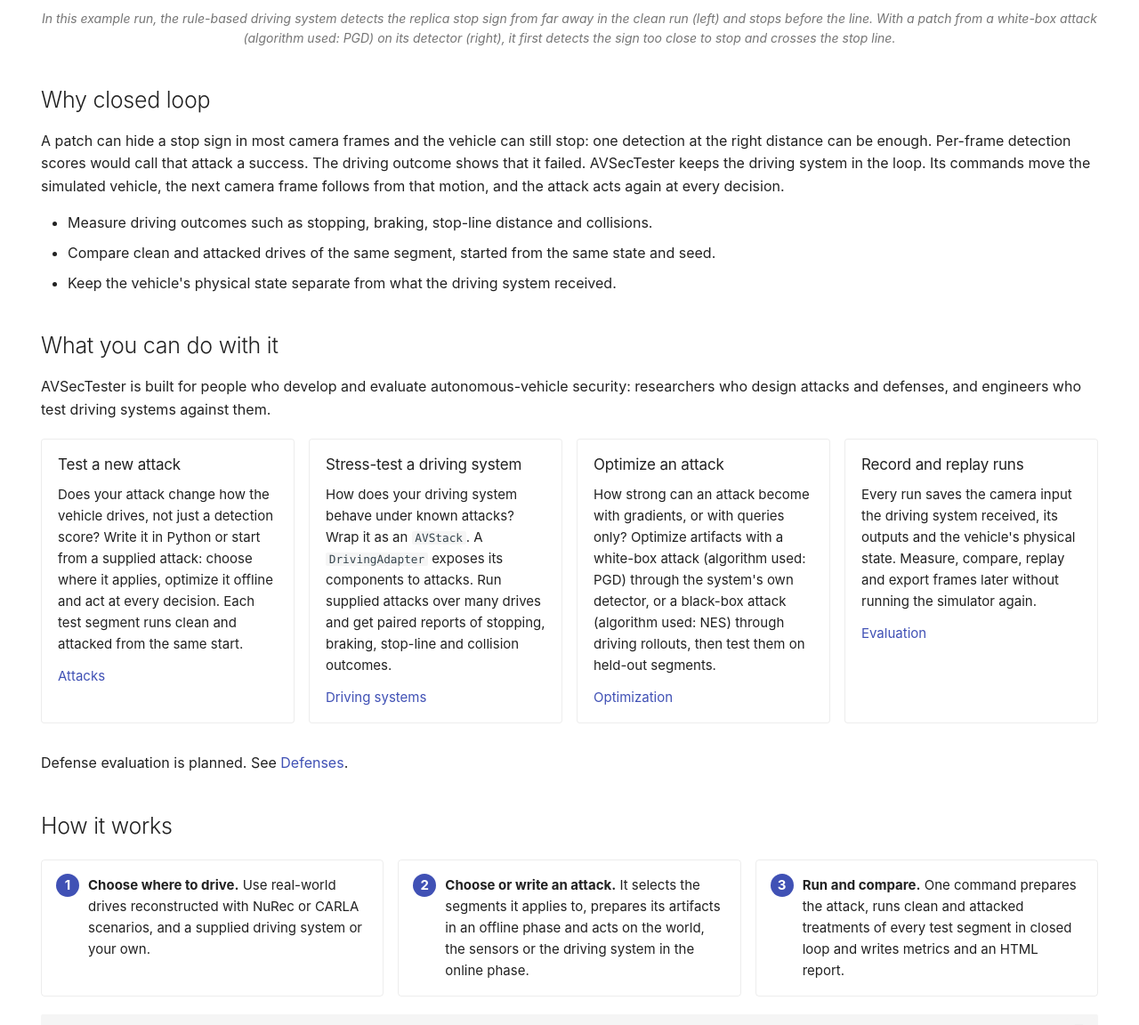
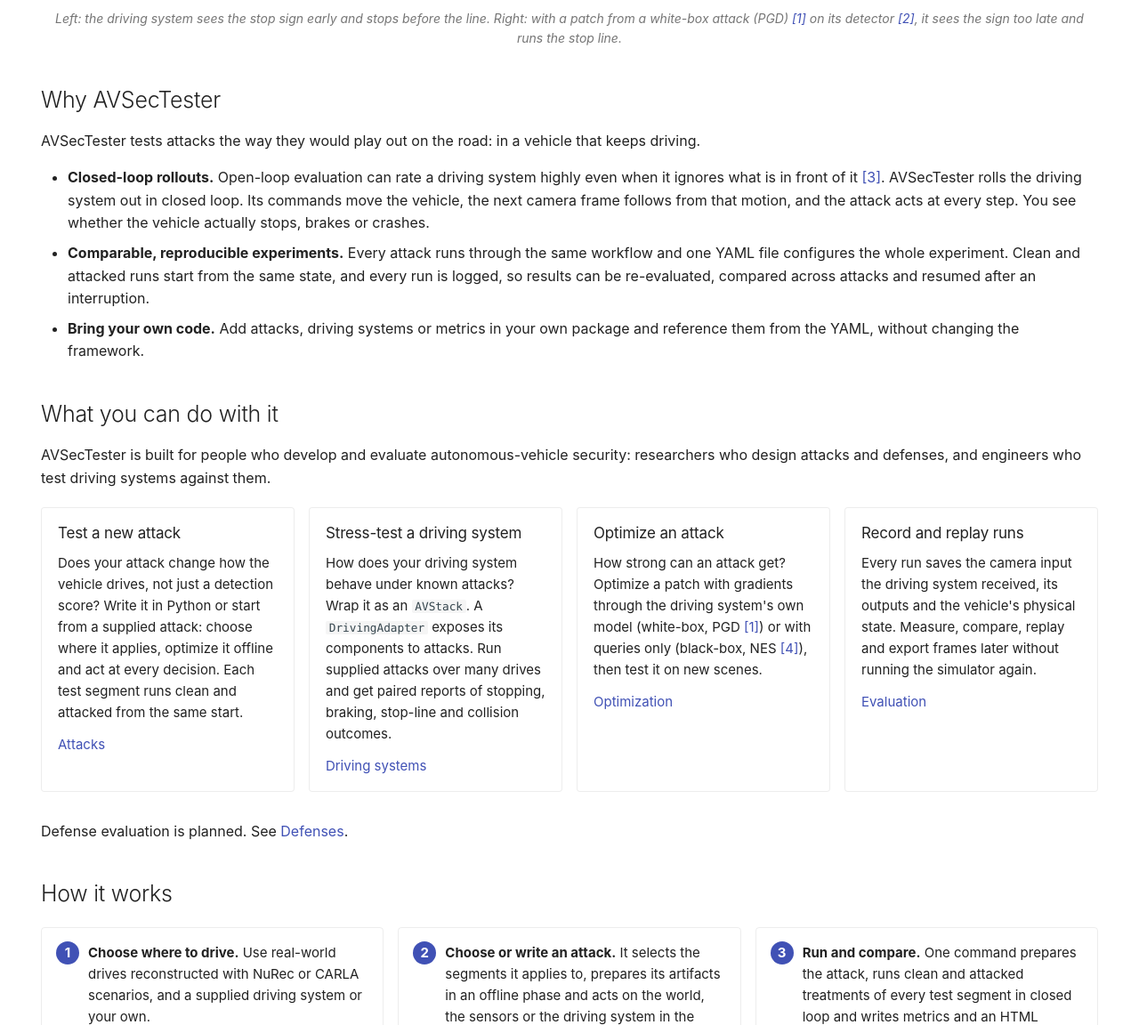
Before and after one commit to AVSecProject/AVSecTester, an MkDocs documentation site: the page built from website/content/index.md, in a window 1280 px wide and 1400 px high, scrolled down 1011 px. Shown: the part 248-1400 px from the top of the window at 89% size. Built offline with MkDocs 1.6.1 and Material for MkDocs 9.7.7, drawn with Linux system fonts in a browser that asks for light colours; comment, search, counter and statistics services are not loaded; some of the changed text lies outside the part shown.

Commit message:
docs: explain why AVSecTester tests attacks in closed loop and cite its sources
The homepage now opens its reasoning with closed-loop rollouts, comparable
and reproducible experiments and bringing your own code, describes the
examples in plain words and lists the methods, models, data and
simulators it uses under References. The hero names The University of
Arizona, and scripts/README.md lists the current homepage media sources.

```diff
--- a/website/content/index.md
+++ b/website/content/index.md
@@ -11,23 +11,26 @@
          aria-label="Side-by-side video of a clean run and a white-box attack run of the same stop-sign approach in a NuRec scene, with the rule-based driving system's stop-sign detections and a speed plot">
     <source src="assets/media/stop-sign-white-box.mp4" type="video/mp4">
   </video>
-  <figcaption>In this example run, the rule-based driving system detects the replica stop sign from far
-  away in the clean run (left) and stops before the line. With a patch from a white-box attack
-  (algorithm used: PGD) on its detector (right), it first detects the sign too close to stop and
-  crosses the stop line.</figcaption>
+  <figcaption>Left: the driving system sees the stop sign early and stops before the line. Right: with a
+  patch from a white-box attack (PGD) <a href="#references">[1]</a> on its detector
+  <a href="#references">[2]</a>, it sees the sign too late and runs the stop line.</figcaption>
 </figure>
 
-## Why closed loop
+## Why AVSecTester
 
-A patch can hide a stop sign in most camera frames and the vehicle can still stop: one detection
-at the right distance can be enough. Per-frame detection scores would call that attack a success.
-The driving outcome shows that it failed. AVSecTester keeps the driving system in the loop. Its
-commands move the simulated vehicle, the next camera frame follows from that motion, and the
-attack acts again at every decision.
+AVSecTester tests attacks the way they would play out on the road: in a vehicle that keeps
+driving.
 
-- Measure driving outcomes such as stopping, braking, stop-line distance and collisions.
-- Compare clean and attacked drives of the same segment, started from the same state and seed.
-- Keep the vehicle's physical state separate from what the driving system received.
+- **Closed-loop rollouts.** Open-loop evaluation can rate a driving system highly even when it
+  ignores what is in front of it [[3]](#references). AVSecTester rolls the driving system out in
+  closed loop. Its commands move the vehicle, the next camera frame follows from that motion, and
+  the attack acts at every step. You see whether the vehicle actually stops, brakes or crashes.
+- **Comparable, reproducible experiments.** Every attack runs through the same workflow and one
+  YAML file configures the whole experiment. Clean and attacked runs start from the same state, and
+  every run is logged, so results can be re-evaluated, compared across attacks and resumed after an
+  interruption.
+- **Bring your own code.** Add attacks, driving systems or metrics in your own package and
+  reference them from the YAML, without changing the framework.
 
 ## What you can do with it
 
@@ -64,9 +67,9 @@
 
 ### Optimize an attack
 
-How strong can an attack become with gradients, or with queries only? Optimize artifacts with a
-white-box attack (algorithm used: PGD) through the system's own detector, or a black-box attack
-(algorithm used: NES) through driving rollouts, then test them on held-out segments.
+How strong can an attack get? Optimize a patch with gradients through the driving system's own
+model (white-box, PGD [[1]](#references)) or with queries only (black-box, NES
+[[4]](#references)), then test it on new scenes.
 
 [Optimization](docs/guides/optimization.md){ .avs-card__link }
 
@@ -135,7 +138,8 @@
 
 <div class="avs-components" markdown>
 
-**Closed-loop simulators:** NuRec (reconstructed real-world drives) · CARLA<br>
+**Closed-loop simulators:** NuRec [[5]](#references)[[6]](#references) with AlpaSim
+[[7]](#references) · CARLA [[8]](#references)<br>
 **Driving systems:** modular · end-to-end<br>
 [Supported configurations](docs/concepts/architecture.md#supported-configurations)
 
@@ -160,10 +164,9 @@
 </figure>
 </div>
 
-In these example runs, a replica stop sign with a white patch is placed over the reconstructed
-sign in a NuRec drive while Alpamayo drives. The two images show the same decision of runs that
-differ only in compositing: without harmonization, and with exposure matching by
-`ExposureHarmonizer`. The sign on the left of each image is a real stop sign in the scene.
+A patch is added to a stop sign [[9]](#references) in a NuRec drive while Alpamayo
+[[10]](#references)[[11]](#references) drives. Harmonization matches the sign to the lighting of
+the scene. Compare it with the real stop sign on the left.
 
 [Stop-sign patch attack](docs/examples/stop-sign-patch.md){ .avs-card__link }
 
@@ -184,11 +187,9 @@
 </figure>
 </div>
 
-In this example in CARLA, a stop sign is inserted into the front-camera image while a
-camera-based forward-collision system drives. Only the camera image changes. The simulated world
-contains no sign. The two images show the same decision of treatments that differ only in
-compositing: without harmonization, and with exposure matching by `ExposureHarmonizer` and slight
-edge softening.
+A stop sign is added to the camera image in CARLA [[8]](#references) while a driving system built
+on AVstack [[12]](#references) drives. The world itself has no sign. Harmonization matches the sign
+to the lighting of the scene.
 
 [Object insertion attack](docs/examples/image-insertion.md){ .avs-card__link }
 
@@ -209,10 +210,8 @@
 </figure>
 </div>
 
-In these example runs, a checkerboard patch is composited onto the rear of a recorded vehicle in
-the NuRec front-camera image while Alpamayo drives. The two images show the same decision of runs
-that differ only in compositing: without harmonization, and with exposure matching by
-`ExposureHarmonizer` and slight edge softening.
+A patch is added to the back of a car in a NuRec drive while Alpamayo drives. Harmonization
+matches the patch to the lighting of the car.
 
 [Physical patch attack](docs/examples/physical-patch.md){ .avs-card__link }
 
@@ -267,6 +266,35 @@
 - Results in simulation do not establish that a real vehicle is safe or unsafe. The software is
   provided under the MIT License, without warranty.
 
+## References
+
+1. A. Madry, A. Makelov, L. Schmidt, D. Tsipras and A. Vladu. Towards Deep Learning Models
+   Resistant to Adversarial Attacks. ICLR, 2018. [arXiv:1706.06083](https://arxiv.org/abs/1706.06083)
+2. Z. Ge, S. Liu, F. Wang, Z. Li and J. Sun. YOLOX: Exceeding YOLO Series in 2021. 2021.
+   [arXiv:2107.08430](https://arxiv.org/abs/2107.08430)
+3. C. Löwens, T. Funke and A. P. Condurache. Driving on Memory. NeurIPS, 2026.
+   [arXiv:2608.31029](https://arxiv.org/abs/2608.31029)
+4. A. Ilyas, L. Engstrom, A. Athalye and J. Lin. Black-box Adversarial Attacks with Limited Queries
+   and Information. ICML, 2018. [arXiv:1804.08598](https://arxiv.org/abs/1804.08598)
+5. NVIDIA. PhysicalAI-Autonomous-Vehicles-NuRec. Hugging Face dataset.
+   [huggingface.co/datasets/nvidia/PhysicalAI-Autonomous-Vehicles-NuRec](https://huggingface.co/datasets/nvidia/PhysicalAI-Autonomous-Vehicles-NuRec)
+6. Q. Wu, J. Martinez Esturo, A. Mirzaei, N. Moenne-Loccoz and Z. Gojcic. 3DGUT: Enabling
+   Distorted Cameras and Secondary Rays in Gaussian Splatting. CVPR, 2025.
+7. NVIDIA, Y. Cao, R. de Lutio, S. Fidler et al. AlpaSim: A Modular, Lightweight, and Data-Driven
+   Research Simulator for Autonomous Driving. 2025.
+   [github.com/NVlabs/alpasim](https://github.com/NVlabs/alpasim)
+8. A. Dosovitskiy, G. Ros, F. Codevilla, A. Lopez and V. Koltun. CARLA: An Open Urban Driving
+   Simulator. CoRL, 2017. [arXiv:1711.03938](https://arxiv.org/abs/1711.03938)
+9. K. Eykholt, I. Evtimov, E. Fernandes, B. Li, A. Rahmati, C. Xiao, A. Prakash, T. Kohno and
+   D. Song. Robust Physical-World Attacks on Deep Learning Models. CVPR, 2018.
+   [arXiv:1707.08945](https://arxiv.org/abs/1707.08945)
+10. NVIDIA. Alpamayo 1.5. 2026. [huggingface.co/nvidia/Alpamayo-1.5-10B](https://huggingface.co/nvidia/Alpamayo-1.5-10B)
+11. NVIDIA, Y. Wang, W. Luo, J. Bai et al. Alpamayo-R1: Bridging Reasoning and Action Prediction for
+    Generalizable Autonomous Driving in the Long Tail. 2025.
+    [arXiv:2511.00088](https://arxiv.org/abs/2511.00088)
+12. R. S. Hallyburton, S. Zhang and M. Pajic. AVstack: An Open-Source, Reconfigurable Platform for
+    Autonomous Vehicle Development. 2022. [arXiv:2212.13857](https://arxiv.org/abs/2212.13857)
+
 <div class="avs-attribution" markdown>
 
 [MIT License](https://github.com/AVSecProject/AVSecTester/blob/main/LICENSE) ·
--- a/website/mkdocs.yml
+++ b/website/mkdocs.yml
@@ -97,7 +97,7 @@
   # Homepage author and affiliation lines; each is rendered only when its list is nonempty.
   authors: []
   affiliations:
-    - University of Arizona
+    - The University of Arizona
     - University of Southern California
   # version is read from avsectester/__init__.py by scripts/website/hooks.py.
 
```
Also changed, not shown: scripts/README.md.
